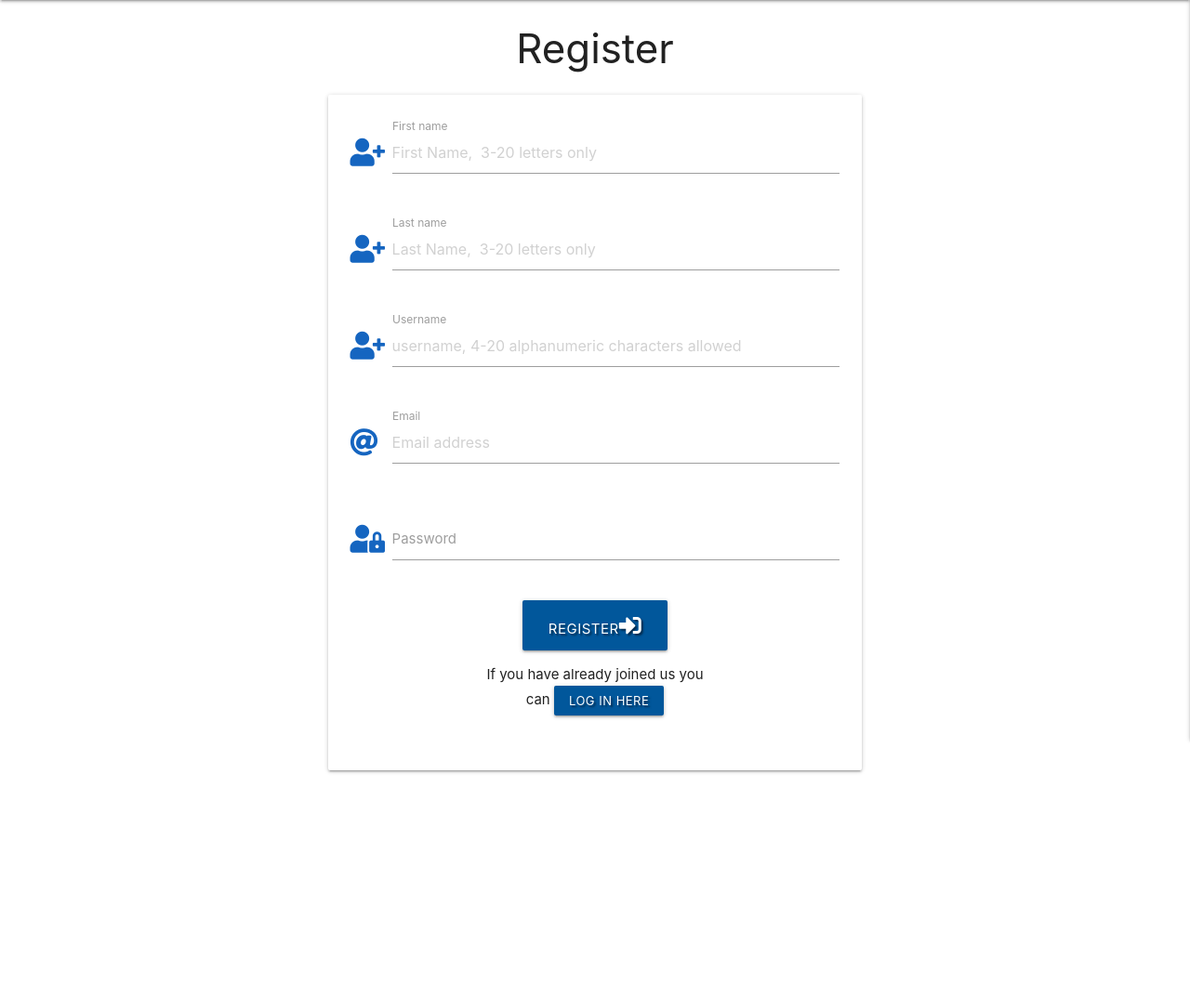
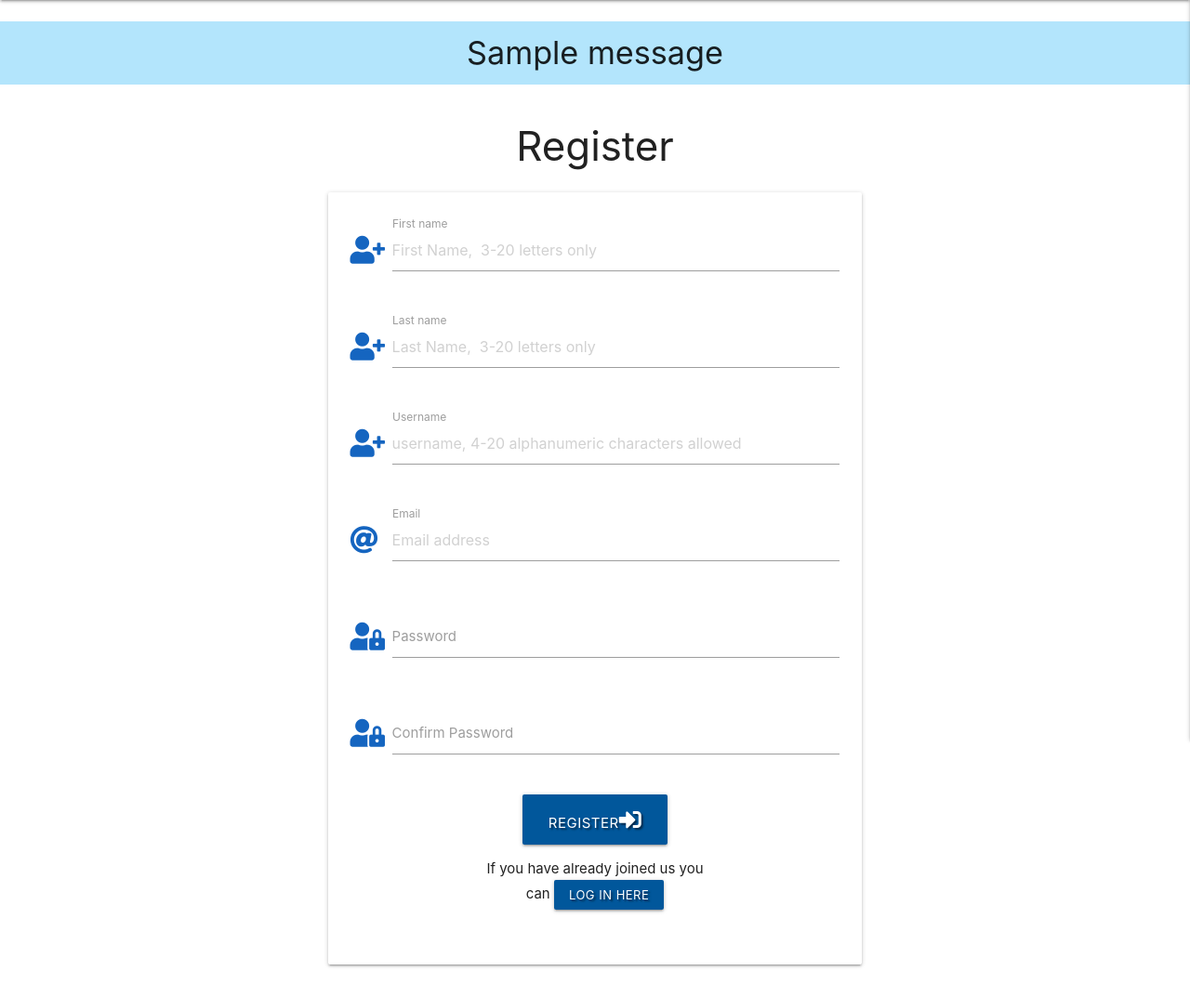
Before and after one commit to SamBurgess93/GamerHub, a Flask app: page /register in a window 1280 px wide. Shown: the part 64-1137 px from the top of the page at 93% size. Before the commit the page ends 896 px from the top, so only its background shows below. Run offline with Flask 2, Linux system fonts and the light colour scheme; one stand-in notice (Sample message) is shown; some libraries are stand-ins or nearby versions.

Commit message:
Added register functionality

```diff
--- a/app.py
+++ b/app.py
@@ -30,6 +30,41 @@ def get_games():
 
 @app.route("/register", methods=["GET", "POST"])
 def register():
+    if request.method == "POST":
+
+        # checking if username already exists in db
+        existing_user = mongo.db.users.find_one(
+            {"username": request.form.get("username").lower()})
+
+        if existing_user:
+            flash("Username already exists")
+            return redirect(url_for("register"))
+
+        # checking if the passwords match on registration page
+        user_password = request.form.get("password")
+        confirm_password = request.form.get("confirm_password")
+        if user_password != confirm_password:
+            flash("Your passwords do not match, please try again")
+            return redirect(url_for("register"))
+
+        register = {
+            "username": request.form.get("username").lower(),
+            "password": generate_password_hash(request.form.get("password")),
+            "first_name": request.form.get("first_name").lower(),
+            "last_name": request.form.get("last_name").lower(),
+            "email": request.form.get("email").lower()
+        }
+        mongo.db.users.insert_one(register)
+
+        # put the new user into "session" cookie
+        session["user"] = request.form.get("username").lower()
+
+        flash(
+            "Welcome {}, you have registered and are logged in ".format(
+                request.form.get("username")
+            )
+        )
+
     return render_template("register.html")
 
 
--- a/static/css/style.css
+++ b/static/css/style.css
@@ -1,3 +1,7 @@
 .text-shadow {
     text-shadow: 2px 2px 2px rgba(0,0,0,0.5);
 }
+
+.flashes h4{
+    line-height: 2;
+}
--- a/templates/base.html
+++ b/templates/base.html
@@ -41,6 +41,19 @@
         </ul>
     </header>
 
+    <section>
+        <!-- flash messages -->
+        {% with messages = get_flashed_messages() %}
+            {% if messages %}
+                {% for message in messages %}
+                    <div class="row flashes">
+                        <h4 class="light-blue lighten-4 center-align">{{ message }}</h4>
+                    </div>
+                {% endfor %}
+            {% endif %}
+        {% endwith %}
+    </section>
+
     <main class = "container">
     {% block content %}
     {% endblock %}
--- a/templates/register.html
+++ b/templates/register.html
@@ -51,6 +51,15 @@
                 </div>
             </div>
 
+            <!-- Input element to confirm password -->
+            <div class="row">
+                <div class="input-field col s12">
+                    <i class="fas fa-user-lock prefix blue-text text-darken-3"></i>
+                    <input id="confirm_password" name="confirm_password" type="password" minlength="5" maxlength="15" pattern="^[a-zA-Z0-9]{5,15}$" class="validate" required />
+                    <label for="confirm_password">Confirm Password</label>
+                </div>
+            </div>
+
             <!-- Submit button -->
             <div class="row">
                 <div class="center-align col s6 offset-s3">
```
